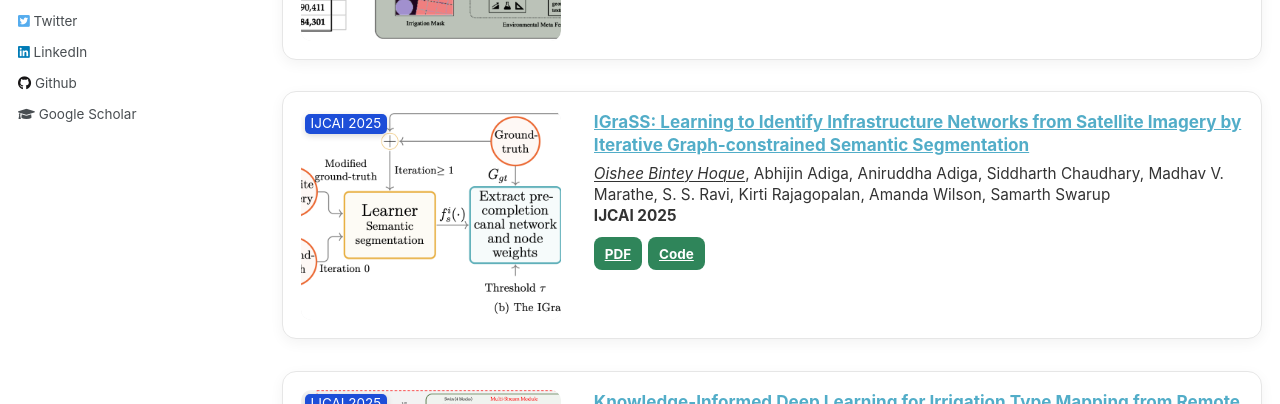
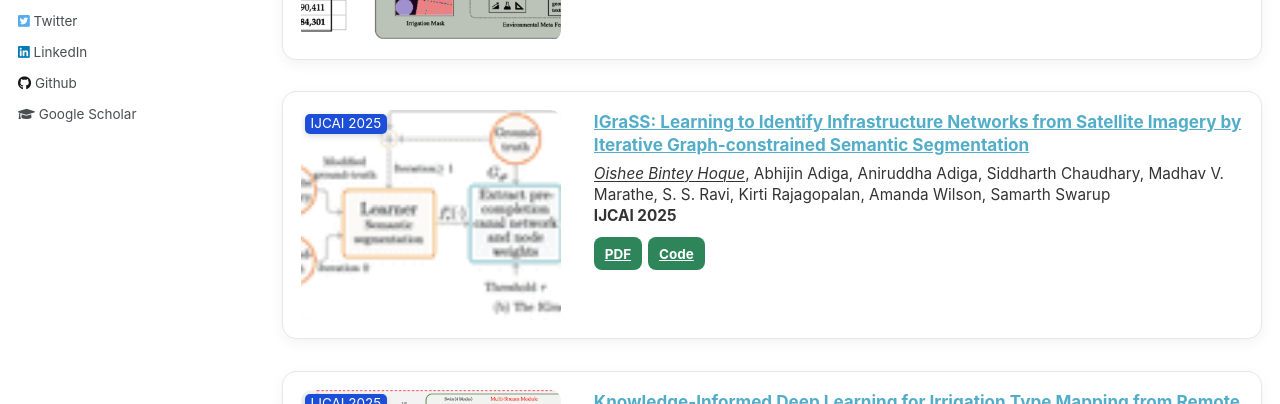
Before and after one commit to oishee-hoque/oishee-hoque.github.io, a Jekyll site: the page built from _pages/publications.md, in a window 1280 px wide. Shown: the part 474-878 px from the top of the page. Built offline with Jekyll 4.4.1, drawn with Linux system fonts in a browser that asks for light colours.

Commit message:
igrass image update

```diff
--- a/_pages/publications.md
+++ b/_pages/publications.md
@@ -50,7 +50,7 @@ author_profile: true
   <!-- <img src="/images/pubs/igrass.jpg" alt="IGraSS demo" class="pub-thumb"> -->
   <div class="thumb-wrap">
     <img
-      src="{{ '/images/pubs/igrass2.png' | relative_url }}"
+      src="{{ '/images/pubs/igrassv2.png' | relative_url }}"
       alt="IRRISIGHT demo"
       class="pub-thumb"
       width="300" height="210" loading="lazy" decoding="async"
```
Also changed, not shown: images/pubs/igrassv2.png (added).
